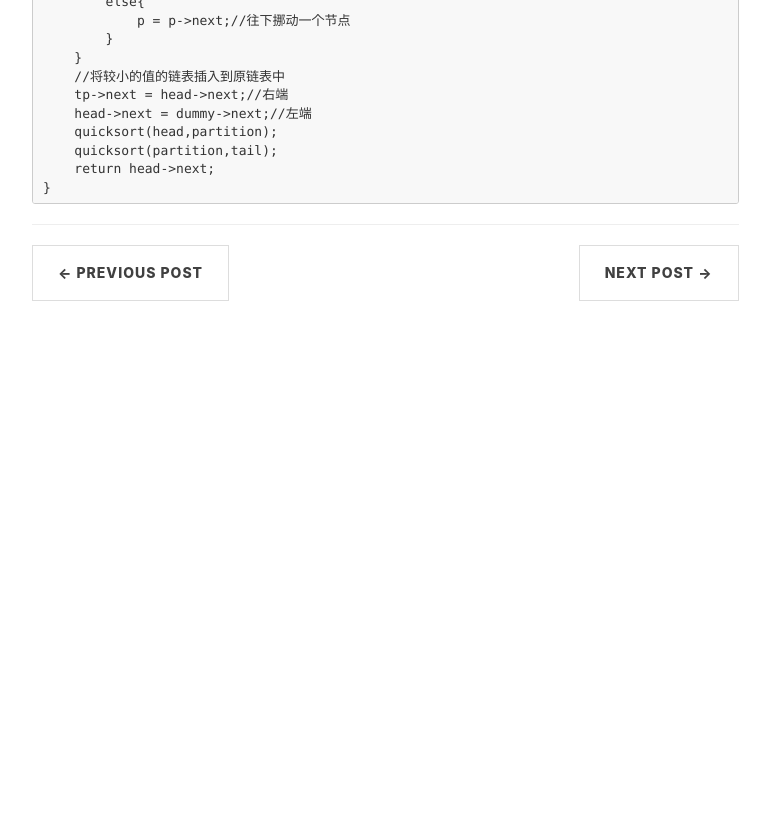
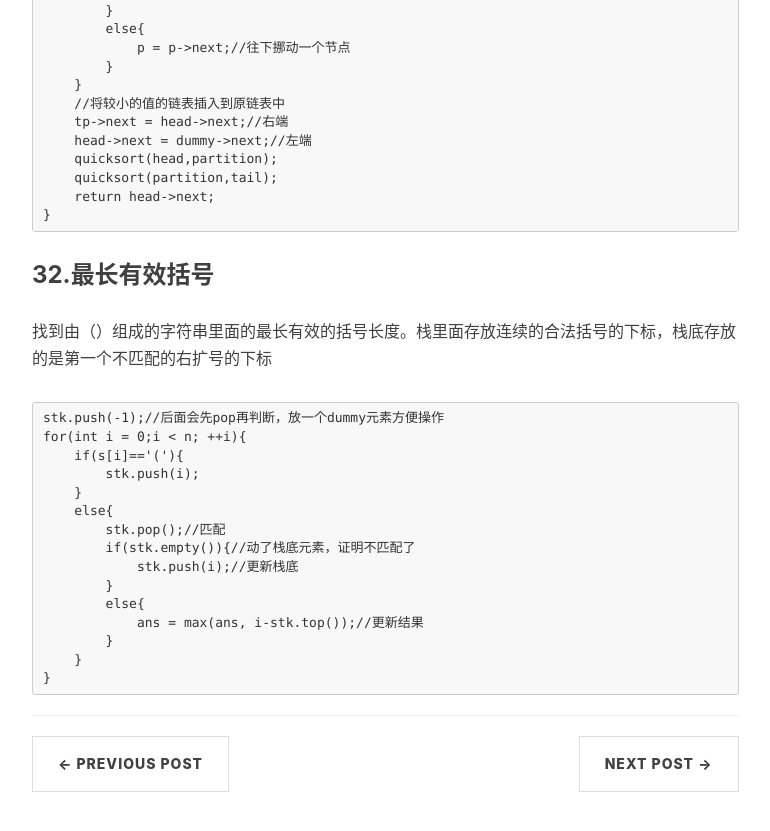
Before and after one commit to Johann123456/Johann123456.github.io, a Jekyll site: the page built from _posts/2021-04-27-算法题.markdown, in a window 1280 px wide and 900 px high, scrolled down 18050 px. Shown: the top 831 px of the window, without its empty margins (233-1003 px from the left). Built offline with Jekyll 4.4.1, drawn with Linux system fonts in a browser that asks for light colours; nearby versions of some CDN libraries; comment, search, counter and statistics services are not loaded; before the commit the page ends 18497 px from its top, so only the background shows below that.

Commit message:
Update 2021-04-27-算法题.markdown

````diff
--- a/_posts/2021-04-27-算法题.markdown
+++ b/_posts/2021-04-27-算法题.markdown
@@ -56,6 +56,7 @@ tags:
   - [165.比较版本号](#165比较版本号)
   - [105.前序中序恢复二叉树](#105前序中序恢复二叉树)
   - [链表快排](#链表快排)
+  - [32.最长有效括号](#32最长有效括号)
 ### topk
 最大的，用小根堆，大于堆顶就push，然后pop堆顶；最小的，用大根堆，小于堆顶就push，然后pop堆顶；
 ### 0-1背包
@@ -740,3 +741,23 @@ ListNode *quicksort(ListNode *head, ListNode *tail){
     return head->next;
 }
 ```
+
+### 32.最长有效括号
+找到由（）组成的字符串里面的最长有效的括号长度。栈里面存放连续的合法括号的下标，栈底存放的是第一个不匹配的右扩号的下标
+```C++
+stk.push(-1);//后面会先pop再判断，放一个dummy元素方便操作
+for(int i = 0;i < n; ++i){
+    if(s[i]=='('){
+        stk.push(i);
+    }
+    else{
+        stk.pop();//匹配
+        if(stk.empty()){//动了栈底元素，证明不匹配了
+            stk.push(i);//更新栈底
+        }
+        else{
+            ans = max(ans, i-stk.top());//更新结果
+        }
+    }
+}
+```
````
